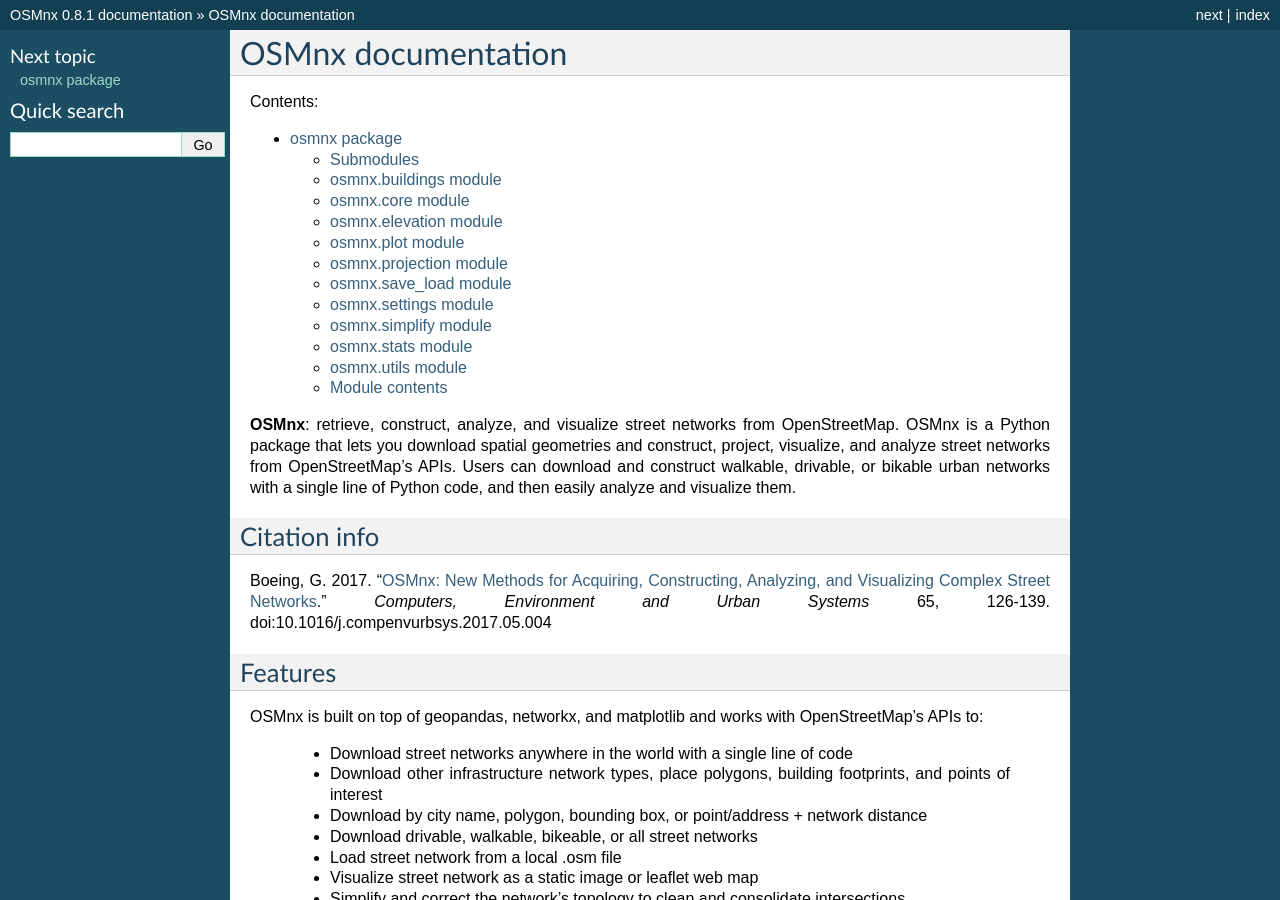
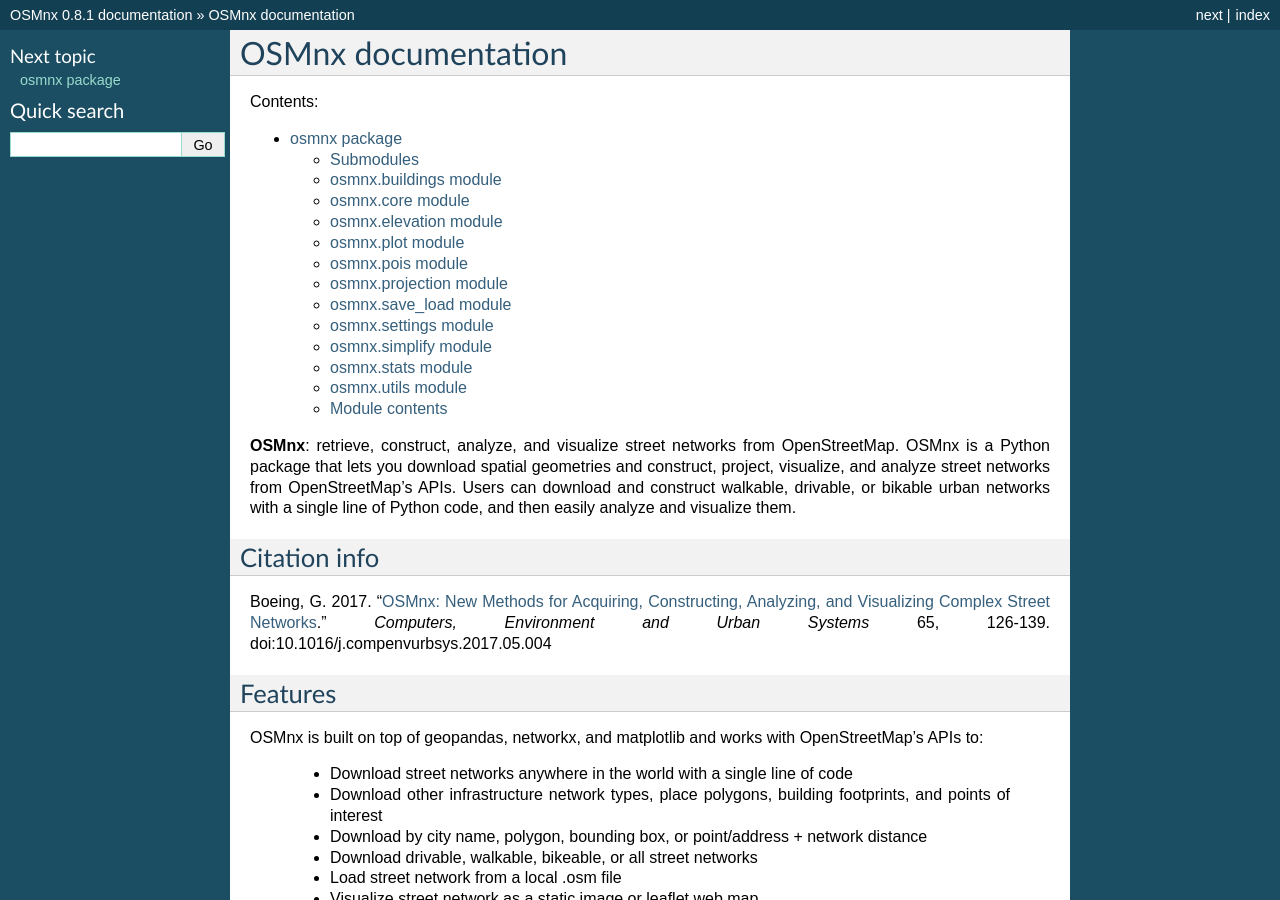
Before and after one commit to gboeing/osmnx, a Sphinx documentation site: the page built from docs/source/index.rst, in a window 1280 px wide and 900 px high. Built offline with Sphinx 7.4.7, drawn with Linux system fonts in a browser that asks for light colours.

Commit message:
update docs

```diff
--- a/docs/source/osmnx.rst
+++ b/docs/source/osmnx.rst
@@ -32,6 +32,14 @@
 -----------------
 
 .. automodule:: osmnx.plot
+    :members:
+    :undoc-members:
+    :show-inheritance:
+
+osmnx.pois module
+-----------------
+
+.. automodule:: osmnx.pois
     :members:
     :undoc-members:
     :show-inheritance:
```
